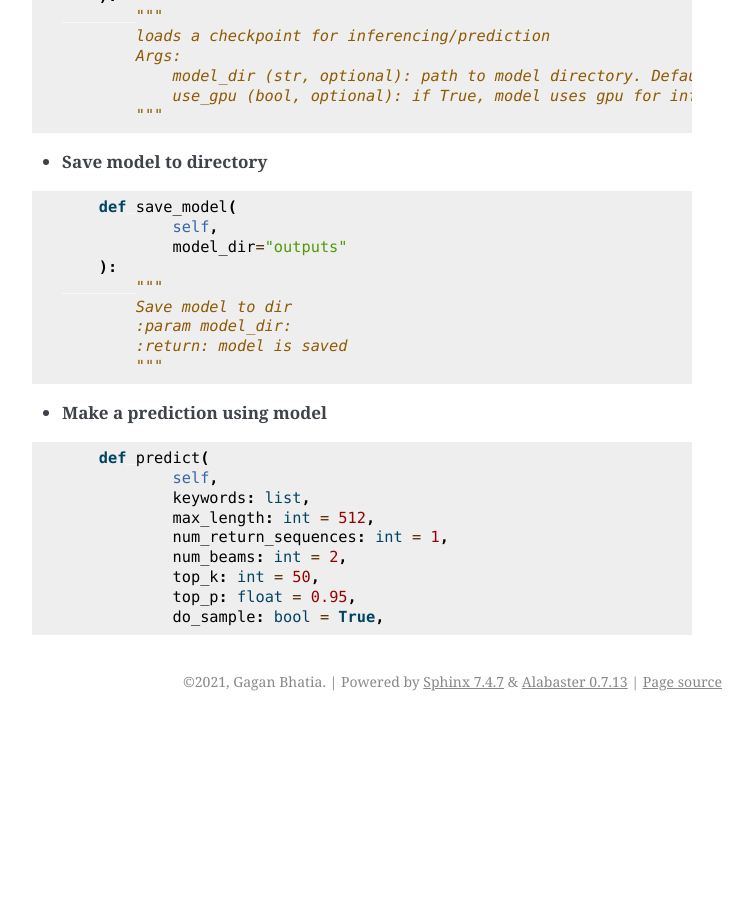
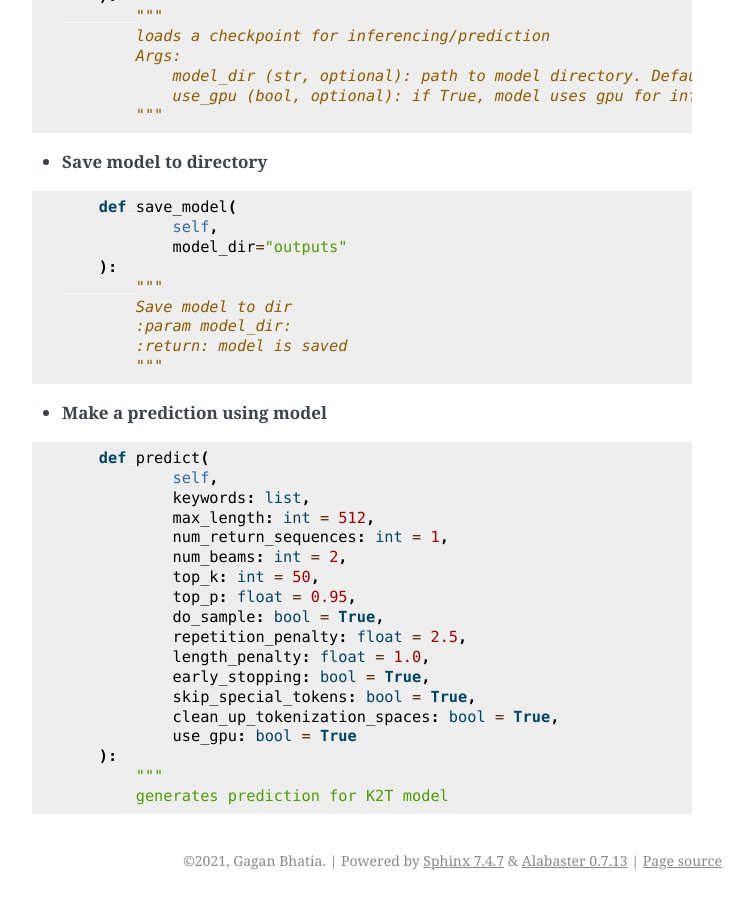
Before and after one commit to gagan3012/keytotext, a Sphinx documentation site: the page built from docs/TRAINER.md, in a window 1280 px wide and 900 px high, scrolled down 1034 px. Shown: the whole window, without its empty margins (388-1141 px from the left). Built offline with Sphinx 7.4.7, drawn with Linux system fonts in a browser that asks for light colours; before the commit the page ends 1755 px from its top, so only the background shows below that.

Commit message:
Update TRAINER.md

```diff
--- a/docs/TRAINER.md
+++ b/docs/TRAINER.md
@@ -84,3 +84,12 @@ def from_pretrained(self, model_name="t5-base"):
             top_k: int = 50,
             top_p: float = 0.95,
             do_sample: bool = True,
+            repetition_penalty: float = 2.5,
+            length_penalty: float = 1.0,
+            early_stopping: bool = True,
+            skip_special_tokens: bool = True,
+            clean_up_tokenization_spaces: bool = True,
+            use_gpu: bool = True
+    ):
+        """
+        generates prediction for K2T model
```
